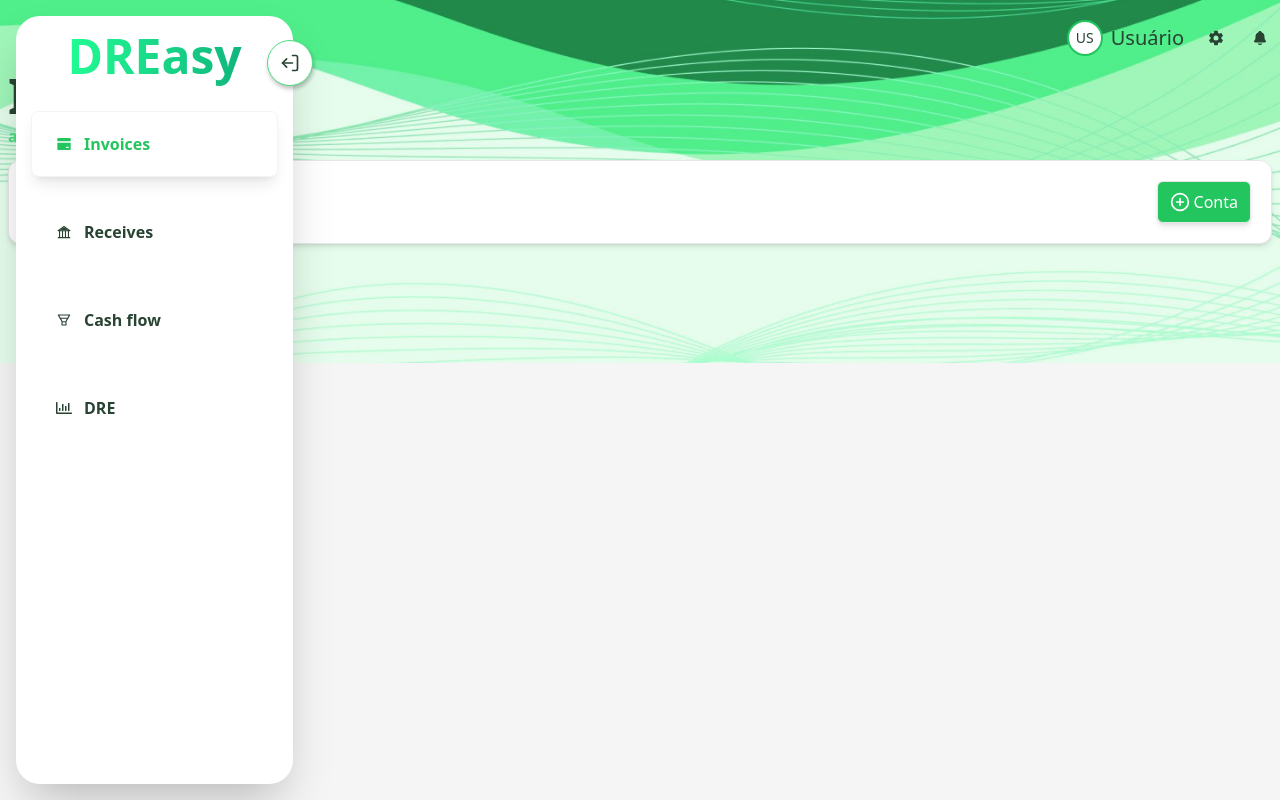
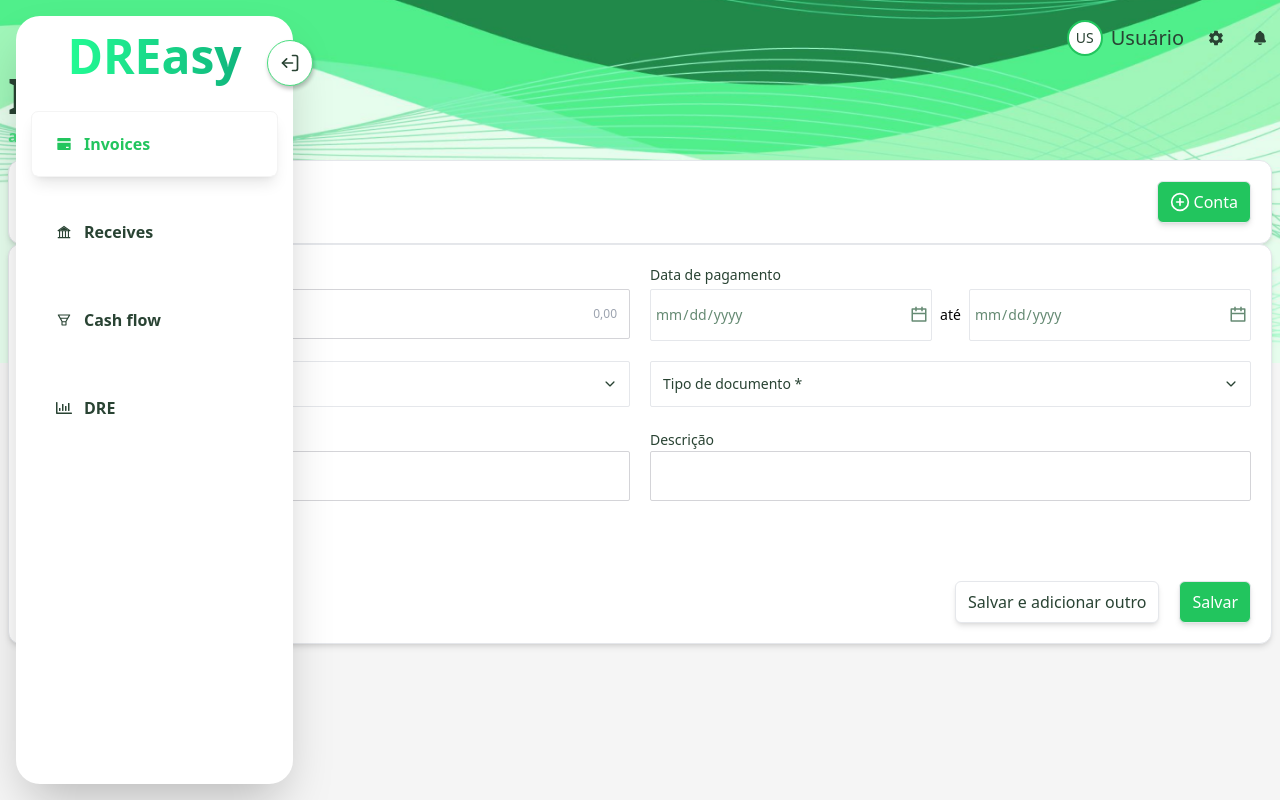
Before and after one commit to Mined-Development-Company/DREasy-Front, a React (Vite) app: page /invoices in a window 1280 px wide. Built offline with nearby package versions, Linux system fonts and the light colour scheme.

Commit message:
feat: add create bill form

```diff
--- a/src/forms/filter-form/DateGroup.tsx
+++ b/src/forms/DateGroup.tsx
@@ -1,7 +1,7 @@
 // React
 import { ComponentProps } from 'react';
 // Libs
-import { cn } from '../../libs';
+import { cn } from '../libs';
 
 type Props = ComponentProps<'div'>;
 
--- a/src/forms/DateInput.tsx
+++ b/src/forms/DateInput.tsx
@@ -21,14 +21,14 @@
   return (
     <div
       className={cn(
-        'w-fit relative text-[#658A73] flex items-center',
+        'w-fit relative text-green-700 flex items-center',
         classes?.container,
       )}
     >
       <input
         {...props}
         className={cn(
-          'px-1 py-3.5 tablet:p-3 text-xs tablet:text-sm text-left w-full border rounded-sm',
+          'px-1 py-3.5 text-xs tablet:text-sm text-left w-full border rounded-sm',
           classes?.input,
         )}
         ref={ref}
@@ -37,7 +37,7 @@
 
       <RiCalendarLine
         className={cn(
-          'bg-white pointer-events-none text-lg absolute right-0 mr-1 tablet:mr-3',
+          'bg-white pointer-events-none text-lg absolute right-0 mr-1',
           classes?.icon,
         )}
       />
--- a/src/forms/filter-form/Legend.tsx
+++ b/src/forms/Legend.tsx
@@ -1,7 +1,7 @@
 // React
 import { ComponentProps } from 'react';
 // Libs
-import { cn } from '../../libs';
+import { cn } from '../libs';
 
 type Props = ComponentProps<'legend'>;
 
--- /dev/null
+++ b/src/forms/bill-form/BillForm.tsx
@@ -0,0 +1,153 @@
+import { useForm } from "react-hook-form";
+import { CurrencyInput, DateGroup, DateInput, ErrorMessage, Legend, Option, Select } from "..";
+import { Button } from "../../components/ui";
+
+type Fields = {
+  value: string;
+  documentType: string;
+  supplier: string;
+  category: string;
+  description: string;
+
+  minPaymentDate: string;
+  maxPaymentDate: string;
+
+  confirmedPayment: boolean;
+  recurrentBill: boolean;
+};
+
+export function BillForm() {
+  const {
+    register,
+    handleSubmit,
+    formState: { errors },
+  } = useForm<Fields>();
+
+  const onSubmit = handleSubmit((data) => {
+    console.log(data);
+  });
+
+  return (
+    <form
+      onSubmit={onSubmit}
+      className="p-2 bg-white border shadow-md tablet:p-5 rounded-xl"
+    >
+      <div className="gap-5 grid grid-cols-1 tablet:grid-cols-2 desktop:grid-cols-3">
+        <label>
+          <span className="text-sm text-grayish-green font-medium mb-1">
+            Valor *
+          </span>
+
+          <CurrencyInput
+            classes={{ container: 'w-full' }}
+            {...register('value')}
+          />
+
+          <ErrorMessage>{errors.value?.message}</ErrorMessage>
+        </label>
+
+        <fieldset>
+          <Legend>Data de pagamento</Legend>
+
+          <DateGroup className="w-full">
+            <DateInput
+              classes={{ container: 'flex-1' }}
+              {...register('minPaymentDate')}
+            />
+
+            <span>até</span>
+
+            <DateInput
+              classes={{ container: 'flex-1' }}
+              {...register('maxPaymentDate')}
+            />
+          </DateGroup>
+
+          <ErrorMessage>
+            {errors.minPaymentDate?.message || errors.maxPaymentDate?.message}
+          </ErrorMessage>
+        </fieldset>
+
+        <div>
+          <Select
+            placeholder="Categoria *"
+            classes={{ container: 'w-full' }}
+            {...register('category')}
+          >
+            <Option value="value-a">option a</Option>
+            <Option value="value-b">option b</Option>
+          </Select>
+
+          <ErrorMessage>{errors.category?.message}</ErrorMessage>
+        </div>
+
+        <div>
+          <Select
+            placeholder="Tipo de documento *"
+            classes={{ container: 'w-full' }}
+            {...register('documentType')}
+          >
+            <Option value="somevalue1">Some option 1</Option>
+            <Option value="somevalue2">Some option 2</Option>
+          </Select>
+
+          <ErrorMessage>{errors.documentType?.message}</ErrorMessage>
+        </div>
+
+        <label>
+          <span className="text-sm text-grayish-green font-medium mb-1">
+            Fornecedor ou transportadora
+          </span>
+
+          <input
+            className="p-3 py-4 w-full left-0 border border-zinc-300 top-0 rounded-sm text-xs"
+            {...register('supplier')}
+          />
+
+          <ErrorMessage>{errors.supplier?.message}</ErrorMessage>
+        </label>
+
+        <label htmlFor="">
+          <span className="text-sm text-grayish-green font-medium mb-1">
+            Descrição
+          </span>
+
+          <input
+            className="p-3 py-4 w-full left-0 border border-zinc-300 top-0 rounded-sm text-xs"
+            {...register('description')}
+          />
+
+          <ErrorMessage>{errors.supplier?.message}</ErrorMessage>
+        </label>
+      </div>
+
+      <div className="flex flex-col mt-2">
+        <label className="flex gap-2">
+          <input
+            type="checkbox"
+            {...register('recurrentBill')}
+          />
+
+          <span className="text-green-700">Esta conta a pagar irá se repetir</span>
+        </label>
+
+        <label className="flex gap-2">
+          <input
+            type="checkbox"
+            {...register('confirmedPayment')}
+          />
+
+          <span className="text-green-700">Pagamento confirmado</span>
+        </label>
+      </div>
+
+      <div className="flex justify-end gap-5 mt-3 mobile:mt-6">
+        <Button size="md" color="secondary" className="text-ellipsis line-clamp-1">
+          Salvar e adicionar outro
+        </Button>
+
+        <Button size="md">Salvar</Button>
+      </div>
+    </form>
+  );
+}
--- a/src/forms/currency-input/CurrencyInput.tsx
+++ b/src/forms/currency-input/CurrencyInput.tsx
@@ -53,7 +53,7 @@
     return (
       <div
         className={cn(
-          'text-sm relative flex items-center text-[#658A73] w-fit',
+          'text-sm relative flex items-center text-green-700 w-fit',
           styles.currency,
           classes?.container,
         )}
--- a/src/forms/filter-form/FilterForm.tsx
+++ b/src/forms/filter-form/FilterForm.tsx
@@ -6,9 +6,9 @@
 import { DateInput } from '../DateInput';
 import { CurrencyInput } from '../currency-input/CurrencyInput';
 import { Option, Select } from '../select';
-import { DateGroup } from './DateGroup';
+import { DateGroup } from '../DateGroup';
 import { FieldsGroup } from './FieldsGroup';
-import { Legend } from './Legend';
+import { Legend } from '../Legend';
 import { ErrorMessage } from '../ErrorMessage';
 
 const statuses = [
--- a/src/forms/index.ts
+++ b/src/forms/index.ts
@@ -4,7 +4,7 @@
 
 export * from './currency-input/CurrencyInput'
 
-export * from './filter-form/DateGroup'
+export * from './DateGroup'
 
 export * from './ErrorMessage'
 
@@ -14,7 +14,7 @@
 
 export * from './filter-form/FilterForm'
 
-export * from './filter-form/Legend'
+export * from './Legend'
 
 export * from './select/Option'
 
--- a/src/pages/InvoicesPage.tsx
+++ b/src/pages/InvoicesPage.tsx
@@ -2,12 +2,14 @@
 import { LayoutDualPanel } from '../layouts';
 // Components
 import { BillTableControls, PageIdentifier } from '../components';
+import { BillForm } from '../forms/bill-form/BillForm';
 
 export const InvoicesPage = () => {
   return (
     <LayoutDualPanel>
       <PageIdentifier title="Invoices" />
       <BillTableControls />
+      <BillForm />
     </LayoutDualPanel>
   );
 };
--- a/tailwind.config.js
+++ b/tailwind.config.js
@@ -20,6 +20,7 @@
         'grayish-green': '#294333',
         'green-300': '#4ADE80',
         'green-500': '#22C55E',
+        'green-700': '#658A73',
         'custom-red': '#FF3636',
 
         //background
```
